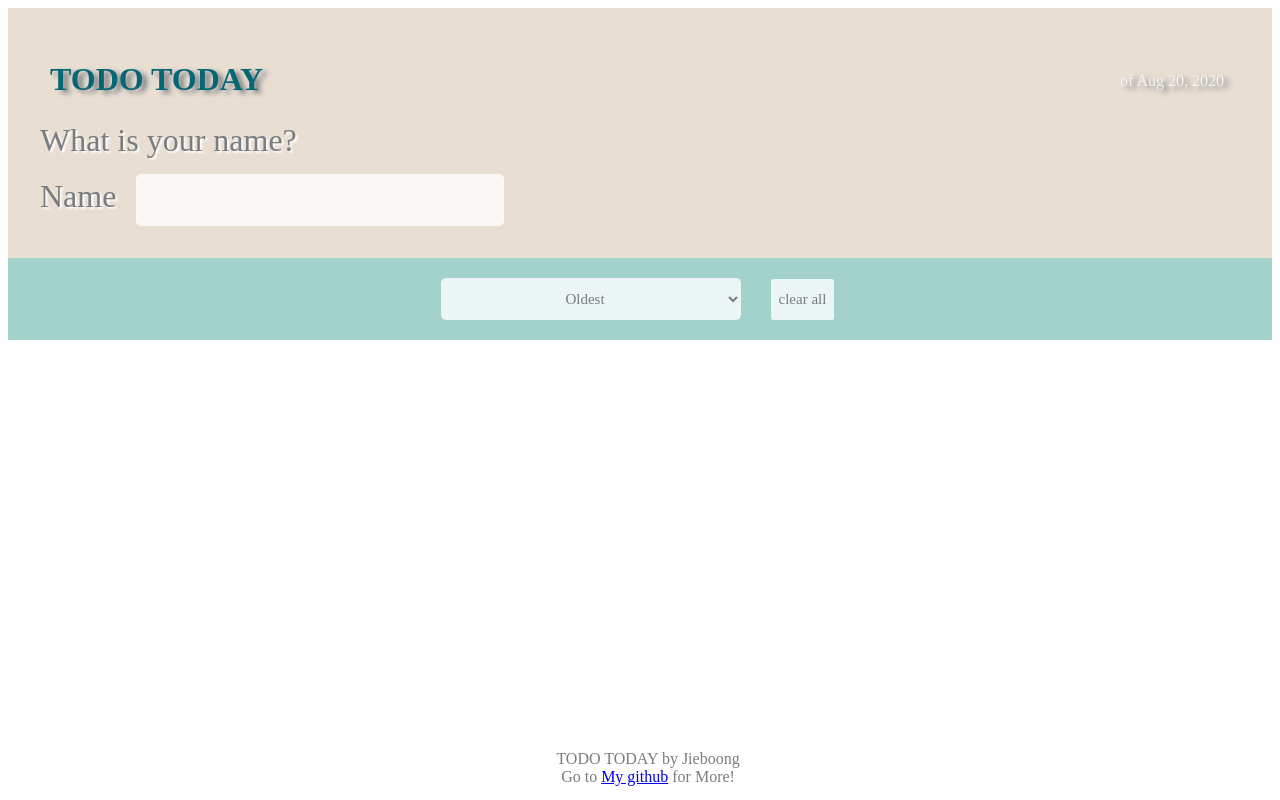
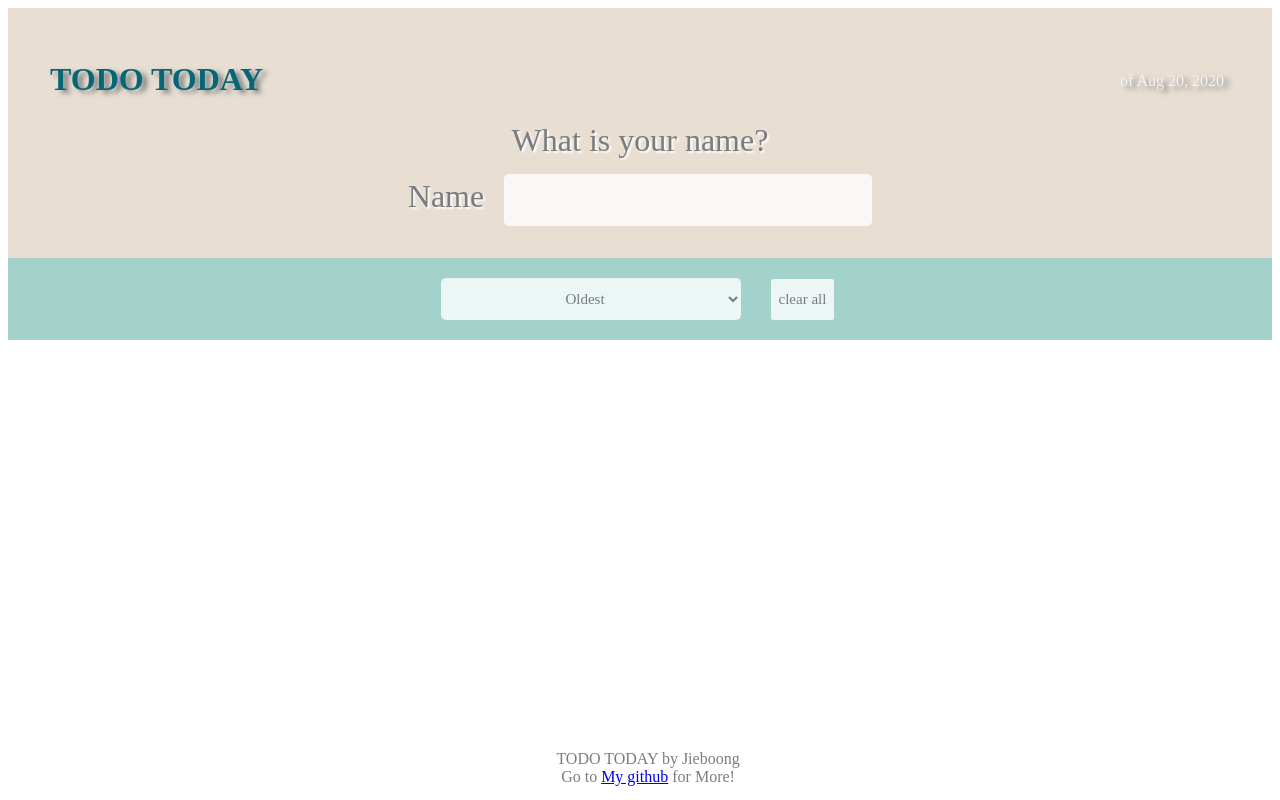
Before and after one commit to Jieboong/TodoList, a Vue app: page / in a window 1280 px wide. Built offline with nearby package versions, Linux system fonts and the light colour scheme; a web font is replaced by a local one.

Commit message:
hello 창 css 수정

```diff
--- a/package.json
+++ b/package.json
@@ -8,6 +8,7 @@
     "lint": "vue-cli-service lint"
   },
   "dependencies": {
+    "axios": "^0.20.0",
     "core-js": "^3.6.5",
     "vue": "^2.6.11"
   },
--- a/src/App.vue
+++ b/src/App.vue
@@ -30,6 +30,7 @@ import TodoHello from "./components/TodoHello";
 import TodoList from "./components/TodoList";
 import TodoTitle from "./components/TodoTitle";
 import getDate from './assets/getDate.js';
+import axios from 'axios';
 
 export default {
   name: "App",
@@ -76,6 +77,8 @@ export default {
           time: getDate().time,
           completed:false
         };
+        // var url = 'https://jsonplaceholder.typicode.com/todos/1';
+        // axios.post(url, value);
 
       localStorage.setItem(todoItem, JSON.stringify(value));
       this.todoItems.push(value);
--- a/src/components/main.scss
+++ b/src/components/main.scss
@@ -108,9 +108,8 @@ $color:#056676 ;
   }
 
 .hello {
-  margin-left : 200px;
   color : black;
-  margin : 0 auto;
+  text-align: center;
   font-size : 2rem;
   color : #797D7F;
   text-shadow: 2px 2px 2px white;
```
Also changed, not shown: 1 other file (tests, documents, lock files or other folders).
